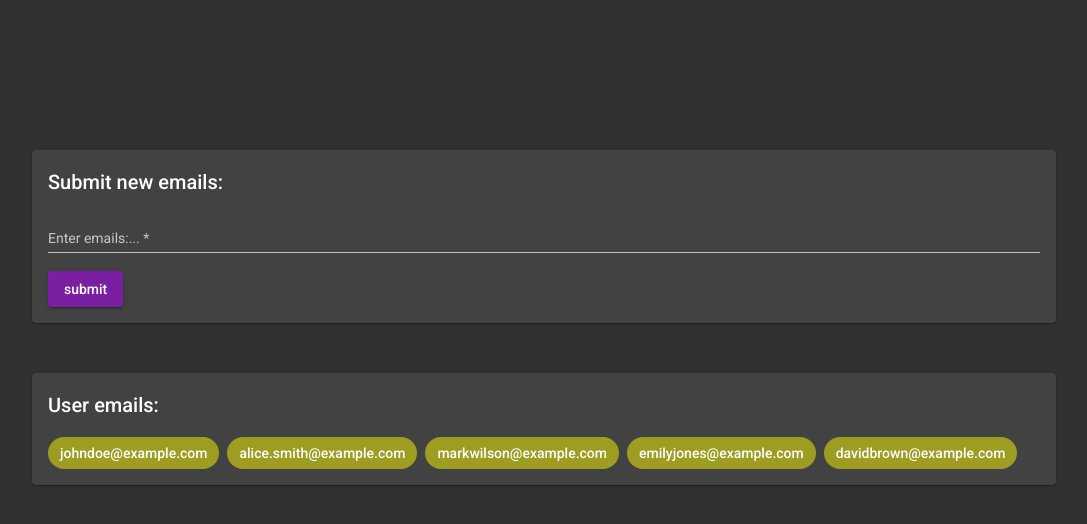
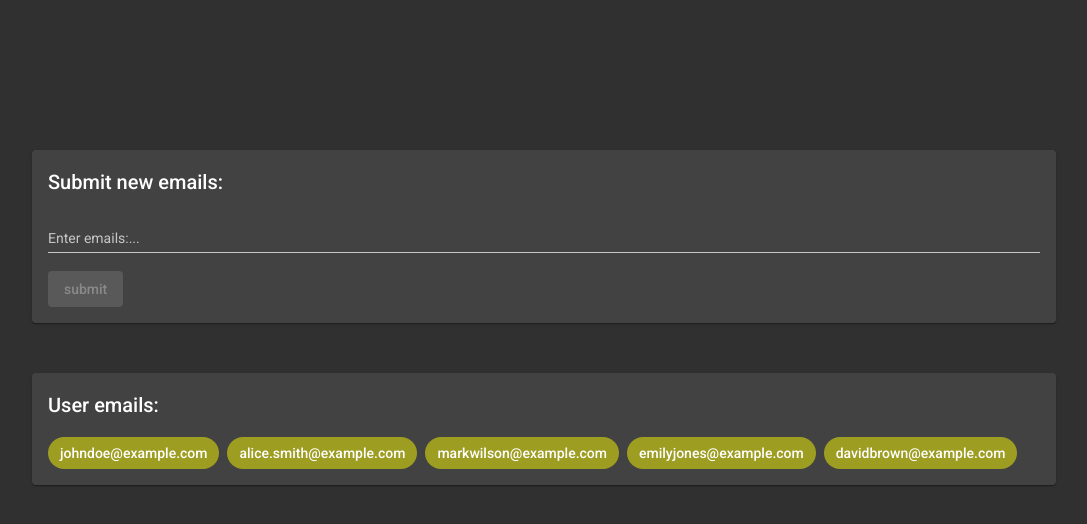
Before and after one commit to OlenkaVoitsekhivska/popup7, an Angular app in the folder popup7/: page / in a window 1280 px wide. Shown: the top 524 px of the page, without its empty margins (96-1183 px from the left). Built offline with nearby package versions, Linux system fonts and the light colour scheme.

Commit message:
disabled submit btn

```diff
--- a/popup7/src/app/form/form.component.html
+++ b/popup7/src/app/form/form.component.html
@@ -29,6 +29,7 @@
     </ng-container>
     <app-button
       label="submit"
+      [disabled]="emailChips.length === 0"
       (customSubmit)="handleSubmitClick()"
     ></app-button>
   </app-card>
--- a/popup7/src/app/form/form.component.ts
+++ b/popup7/src/app/form/form.component.ts
@@ -101,7 +101,7 @@ export class FormComponent implements OnInit, OnDestroy {
 
   private initializeForm(): void {
     this.form = this.fb.group({
-      emailsField: [[], [Validators.required, Validators.email]],
+      emailsField: [[]],
     });
   }
   private validateEmail(email: string): boolean {
--- a/popup7/src/app/shared/components/button/button.component.html
+++ b/popup7/src/app/shared/components/button/button.component.html
@@ -1,6 +1,7 @@
 <button
   mat-button
   mat-raised-button
+  disabled="{{ disabled }}"
   color="{{ color }}"
   (click)="handleClick()"
   type="button"
--- a/popup7/src/app/shared/components/dialog/dialog.component.html
+++ b/popup7/src/app/shared/components/dialog/dialog.component.html
@@ -41,9 +41,8 @@
           </p></mat-card-content
         >
       </app-card>
-
+      <mat-divider></mat-divider>
       <div>
-        <mat-divider></mat-divider>
         <h3>How would you like to proceed?</h3>
 
         <mat-checkbox formControlName="saveAllCheckbox"
--- a/popup7/src/app/shared/components/dialog/dialog.component.scss
+++ b/popup7/src/app/shared/components/dialog/dialog.component.scss
@@ -1,6 +1,6 @@
 .dialog{
    h3{
-      margin:0;
+      margin-bottom:0;
    }
    form{
     display: flex;
```
Also changed, not shown: popup7/src/app/shared/components/button/button.component.ts (+7 -6 lines).
